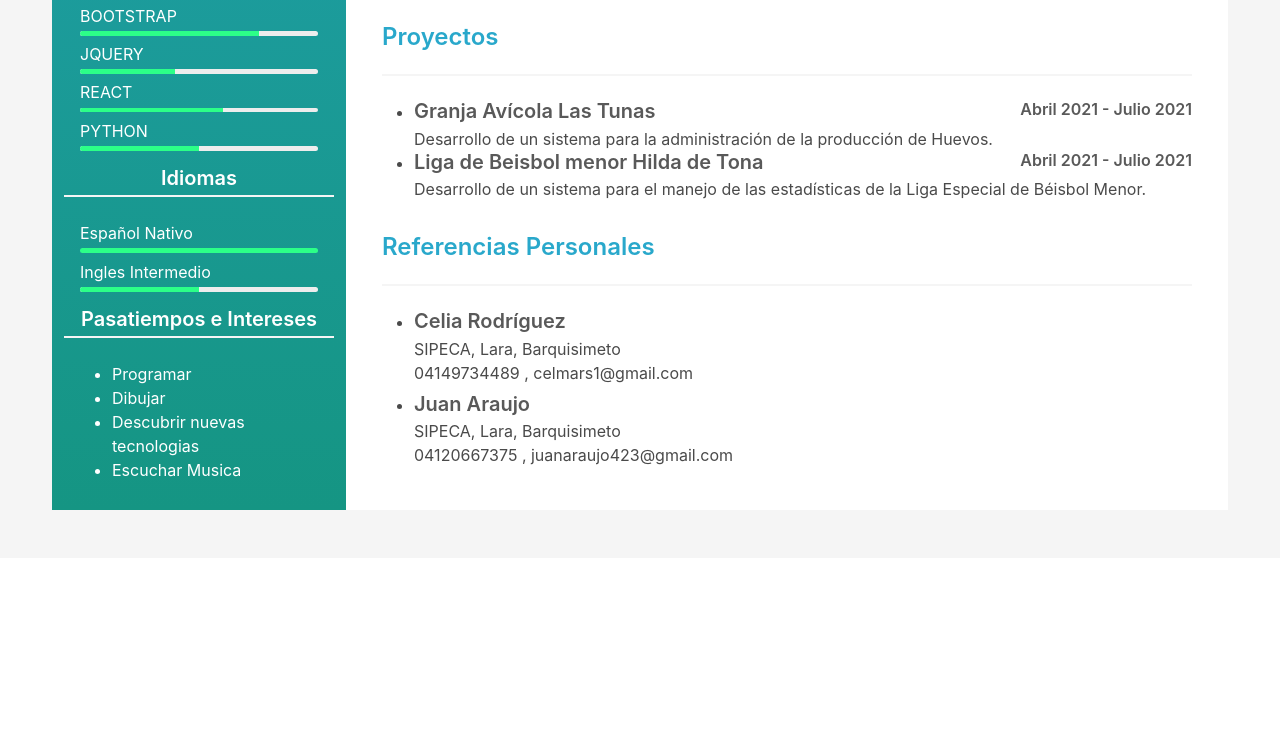
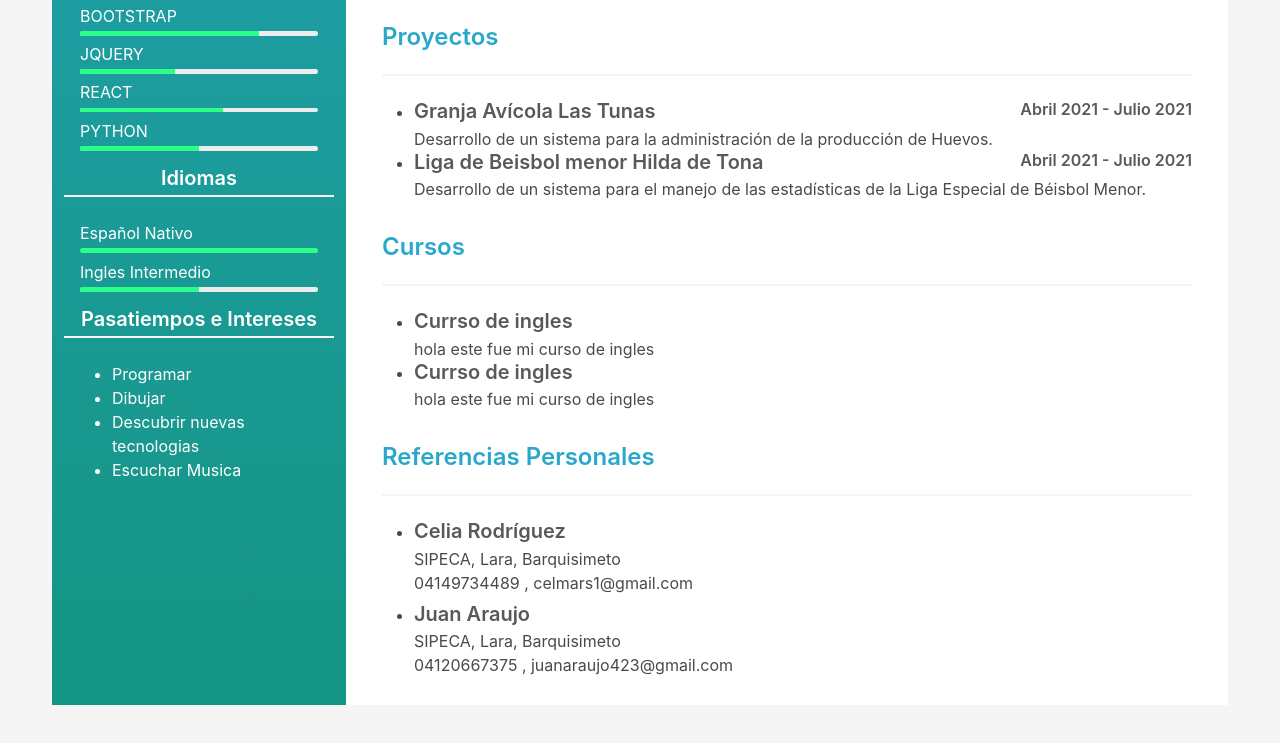
Before and after one commit to JoseAle2610/curriculum, a plain HTML site: page index.html in a window 1280 px wide. Shown: the part 1052-1795 px from the top of the page. Before the commit the page ends 1610 px from the top, so only its background shows below. Drawn offline with nearby package versions, Linux system fonts and the light colour scheme.

Commit message:
inicio cursos

```diff
--- a/index.html
+++ b/index.html
@@ -199,6 +199,20 @@
                         </li>
                     </ul>
                 </section>
+                <section class='section'>
+                    <h2 class='title is-4'>Cursos</h2>
+                    <hr>
+                    <ul class='list'>
+                        <li>
+                            <h3 class="title is-5 mb-1">Currso de ingles</h3>
+                            <p>hola este fue mi curso de ingles</p>
+                        </li>
+                        <li>
+                            <h3 class="title is-5 mb-1">Currso de ingles</h3>
+                            <p>hola este fue mi curso de ingles</p>
+                        </li>
+                    </ul>
+                </section>
                 <section class="section">
                     <h2 class="title is-4">Referencias Personales</h2>
                     <hr>
```
